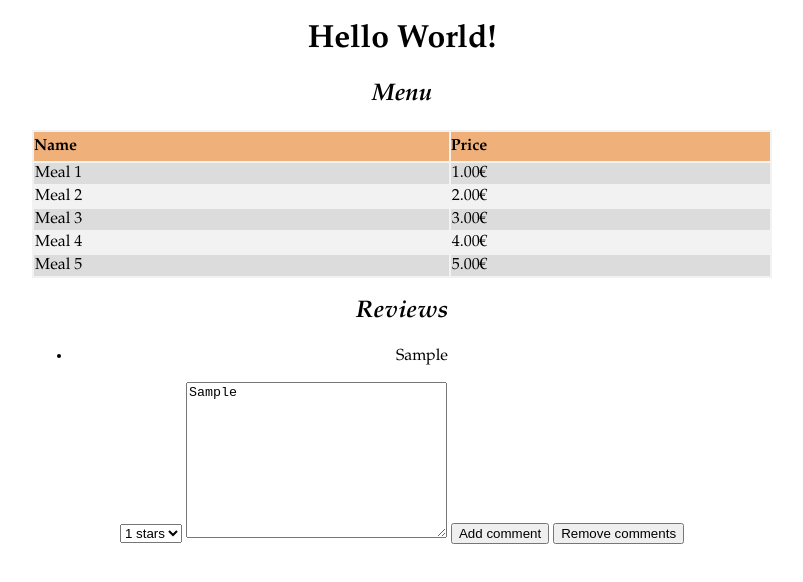
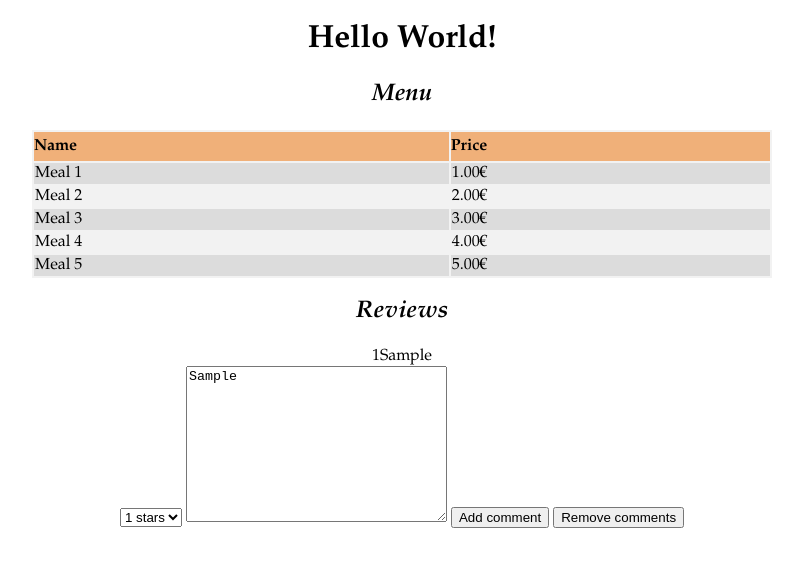
Before and after one commit to TaneliM/WebApplications_week2, a website built with Parcel: page index.html in a window 1280 px wide. Both pictures are taken after typing "Sample" into the empty fields and a click on the button "Add comment". Shown: the whole page, without its empty margins (238-1041 px from the left). Built offline with nearby package versions, Linux system fonts and the light colour scheme.

Commit message:
Comment ratings

```diff
--- a/index.html
+++ b/index.html
@@ -41,6 +41,7 @@
 
       <h2 class="header">Reviews</h2>
       <ul id="comments-list"></ul>
+      <div id="comments"></div>
 
       <select name="rating" id="rating-select">
         <option value="1">1 stars</option>
--- a/src/index.js
+++ b/src/index.js
@@ -13,11 +13,17 @@ function initializeCode() {
   const removeCommentsButton = document.getElementById("remove-comments");
 
   addCommentButton.addEventListener("click", function () {
-    var commentsList = document.getElementById("comments-list");
-    var comment = document.createElement("li");
+    var commentsList = document.getElementById("comments");
+    var comment = document.createElement("div");
+    comment.className = "comment";
+
+    comment.appendChild(
+      document.createTextNode(document.getElementById("rating-select").value)
+    ).classNAme = "comment-rating";
+
     comment.appendChild(
       document.createTextNode(document.getElementById("new-comment").value)
-    );
+    ).className = "comment-text";
     commentsList.appendChild(comment);
   });
 
```
